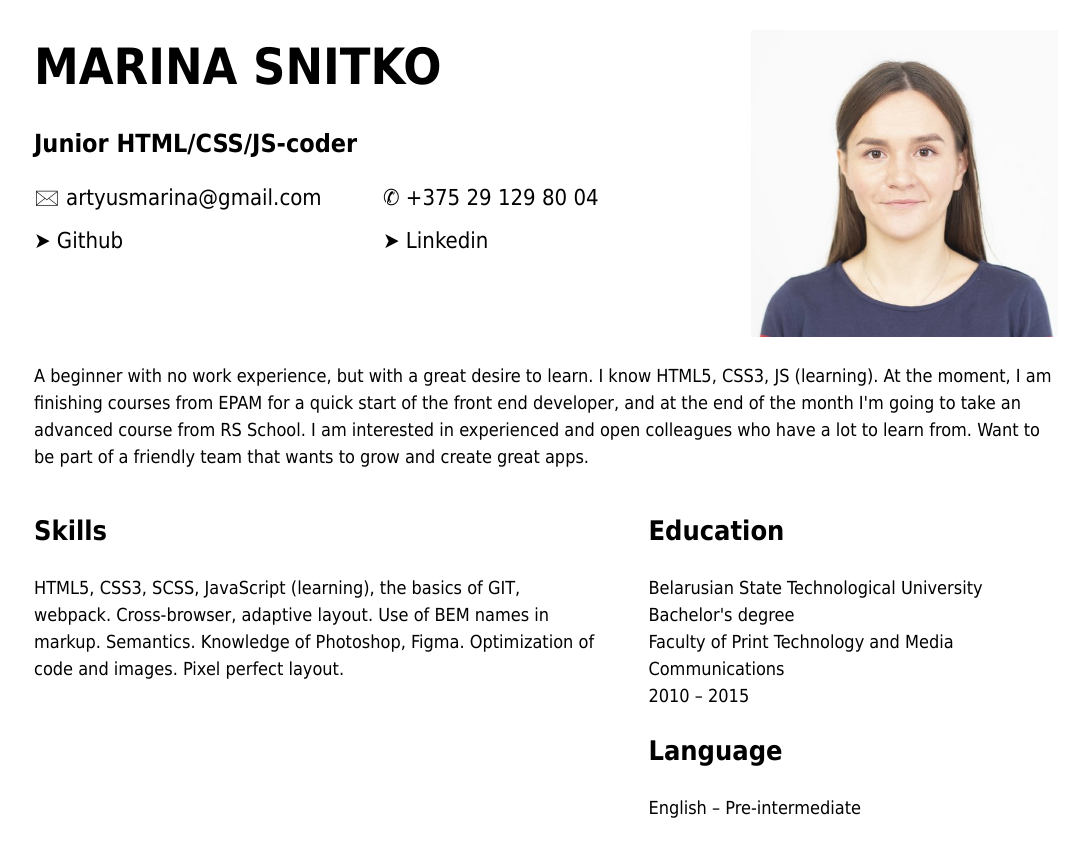
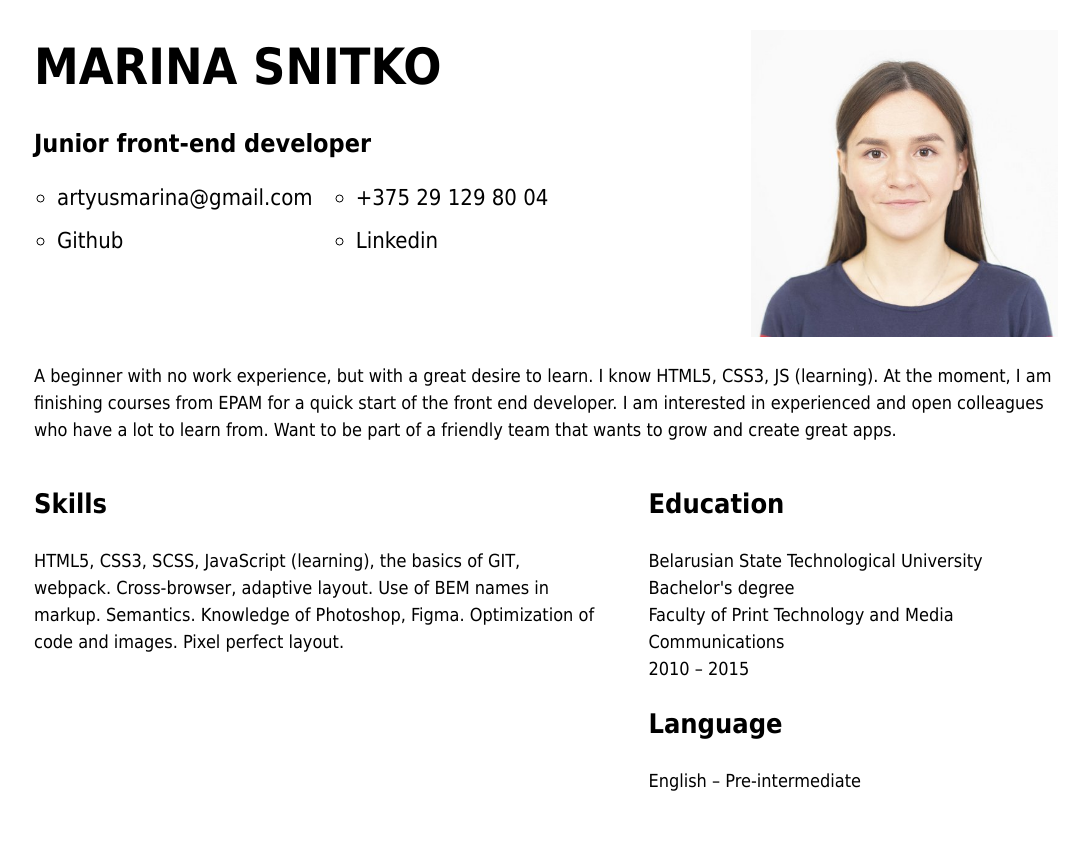
Before and after one commit to Lukovkammm/rsschool-cv, a plain HTML site: page index.html in a window 1280 px wide. Shown: the whole page, without its empty margins (94-1179 px from the left). Drawn offline with Linux system fonts and the light colour scheme.

Commit message:
feat: update info

```diff
--- a/index.html
+++ b/index.html
@@ -1,24 +1,23 @@
-<!doctype html>
+<!DOCTYPE html>
 <html lang="en">
-
 <head>
     <meta charset="UTF-8">
-    <meta name="viewport"
-        content="width=device-width, user-scalable=no, initial-scale=1.0, maximum-scale=1.0, minimum-scale=1.0">
+    <meta http-equiv="X-UA-Compatible" content="IE=edge">
+    <meta name="viewport" content="width=device-width, initial-scale=1.0">
+    <title>CV</title>
     <link rel="stylesheet" href="style.css">
-    <title>CV</title>
 </head>
 
 <body>
     <header>
         <div class="main-info">
             <h1>Marina Snitko</h1>
-            <strong>Junior HTML/CSS/JS-coder</strong>
+            <strong>Junior front-end developer</strong>
             <ul>
-                <li><a href="mailto:artyusmarina@gmail.com">&#128386 artyusmarina@gmail.com</a></li>
-                <li><a href="tel:+375291298004">&#9990 +375 29 129 80 04</a></li>
-                <li><a href="https://github.com/Lukovkammm">&#10148 Github</a></li>
-                <li><a href="https://linkedin.com/in/marina-snitko-694a79200">&#10148 Linkedin</a></li>
+                <li><a href="mailto:artyusmarina@gmail.com">artyusmarina@gmail.com</a></li>
+                <li><a href="tel:+375291298004">+375 29 129 80 04</a></li>
+                <li><a href="https://github.com/Lukovkammm">Github</a></li>
+                <li><a href="https://linkedin.com/in/marina-snitko-694a79200">Linkedin</a></li>
             </ul>
         </div>
         <div class="photo">
@@ -26,8 +25,7 @@
         </div>
         <div class="main-info__text">
             <p>A beginner with no work experience, but with a great desire to learn. I know HTML5, CSS3, JS (learning).
-                At the moment, I am finishing courses from EPAM for a quick start of the front end developer, and at the
-                end of the month I'm going to take an advanced course from RS School. I am interested in experienced and
+                At the moment, I am finishing courses from EPAM for a quick start of the front end developer. I am interested in experienced and
                 open colleagues who have a lot to learn from. Want to be part of a friendly team that wants to grow and
                 create great apps.</p>
         </div>
--- a/style.css
+++ b/style.css
@@ -40,8 +40,8 @@
  ul {
      display: flex;
      flex-wrap: wrap;
-     list-style: none;
-     padding-left: 0;
+     list-style: circle;
+     padding-left: 23px;
  }
 
  li {
```
